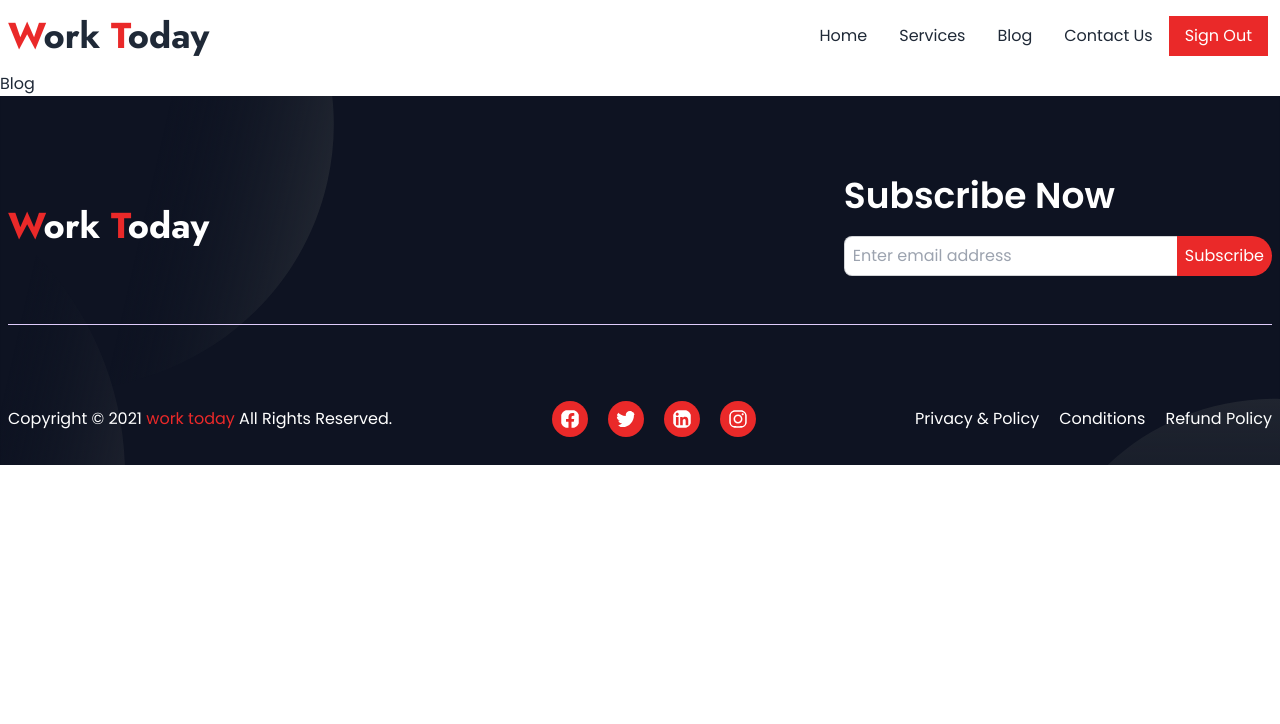
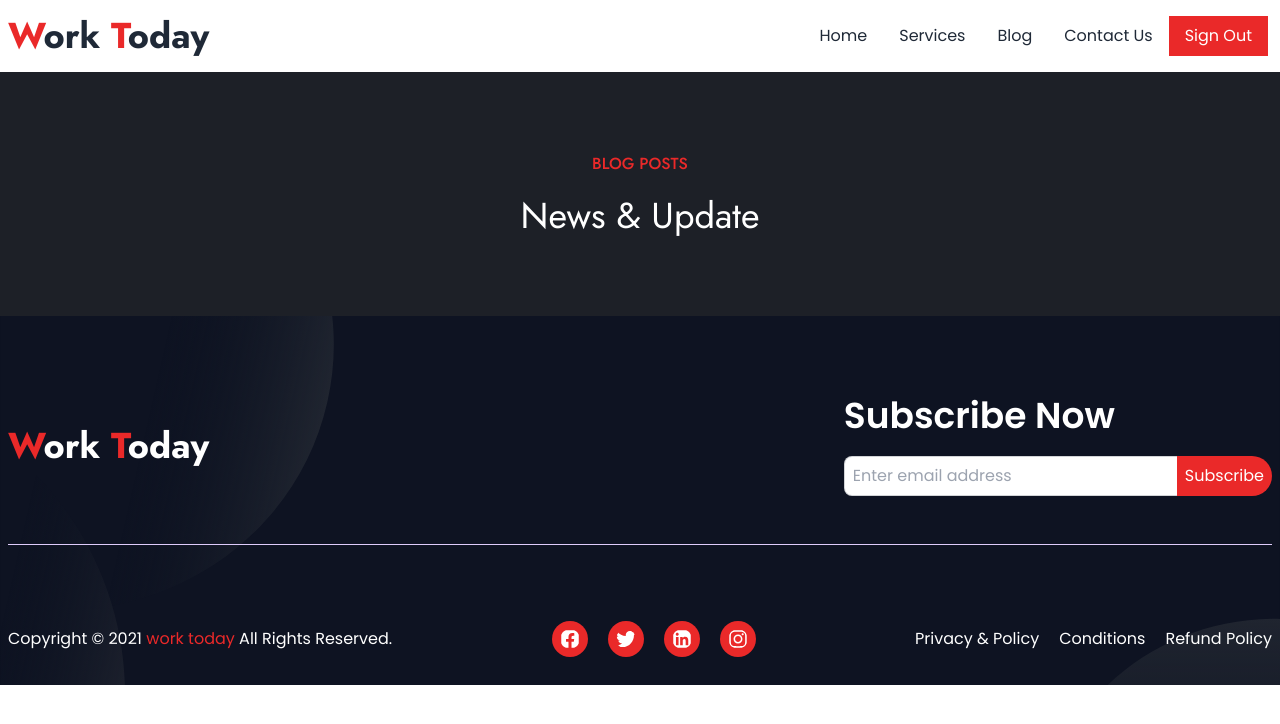
Before and after one commit to peuldev/work-today-client, a React (Vite) app: page /blog in a window 1280 px wide. Shown: the top 724 px of the page. Built offline with nearby package versions, Linux system fonts and the light colour scheme; no server answers.

Commit message:
load blog data

```diff
--- a/src/Pages/Blog/Blog/Blog.jsx
+++ b/src/Pages/Blog/Blog/Blog.jsx
@@ -1,7 +1,24 @@
+import { useEffect, useState } from "react";
+import OurTitle from "../../../components/OurTitle";
+
 const Blog = () => {
+  const [blogs, setBlogs] = useState([]);
+  useEffect(() => {
+    fetch("http://localhost:5000/blog")
+      .then((res) => res.json())
+      .then((data) => setBlogs(data));
+  }, []);
   return (
-    <div>
-      <h1>Blog</h1>
+    <div className="bg-[#1D2027]">
+      <div className="max-w-screen-xl mx-auto">
+        {/* blog  */}
+        <div className="py-20">
+          <OurTitle subHeading={"BLOG POSTS"}></OurTitle>
+          <h1 className="text-center text-4xl  text-white font-Jost">
+            News & Update
+          </h1>
+        </div>
+      </div>
     </div>
   );
 };
--- a/src/Pages/Home/Home/Home.jsx
+++ b/src/Pages/Home/Home/Home.jsx
@@ -1,3 +1,4 @@
+import Blog from "../../Blog/Blog/Blog";
 import Services from "../../Services/Services/Services";
 import Banner from "../Banner/Banner";
 import SatisfiedClient from "../SatisfiedClient/SatisfiedClient";
@@ -9,6 +10,7 @@ const Home = () => {
       <Banner></Banner>
       <SatisfiedClient></SatisfiedClient>
       <Services></Services>
+      <Blog></Blog>
       <Testimonials></Testimonials>
     </div>
   );
--- a/src/Pages/Home/Testimonial/Testimonials.jsx
+++ b/src/Pages/Home/Testimonial/Testimonials.jsx
@@ -18,7 +18,6 @@ const Testimonials = () => {
       .then((res) => res.json())
       .then((data) => SetReviews(data));
   }, []);
-  console.log(reviews);
   return (
     <div className="mx-2">
       <div className="max-w-screen-xl mx-auto">
--- a/src/components/OurTitle.jsx
+++ b/src/components/OurTitle.jsx
@@ -2,7 +2,7 @@
 const OurTitle = ({ subHeading, heading }) => {
   return (
     <div>
-      <div className="mx-auto">
+      <div className="mx-auto font-Jost">
         <p className="text-red font-medium text-center">{subHeading}</p>
         <h3 className="lg:text-4xl text-2xl font-semibold text-black text-center mt-5">
           {heading}
```
